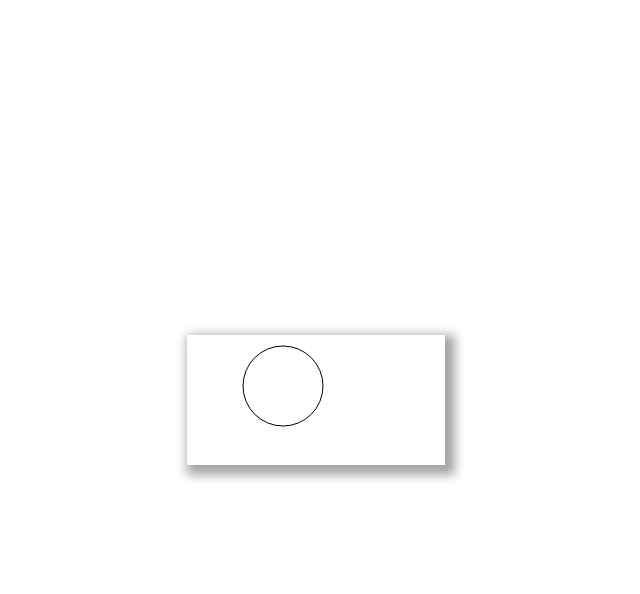
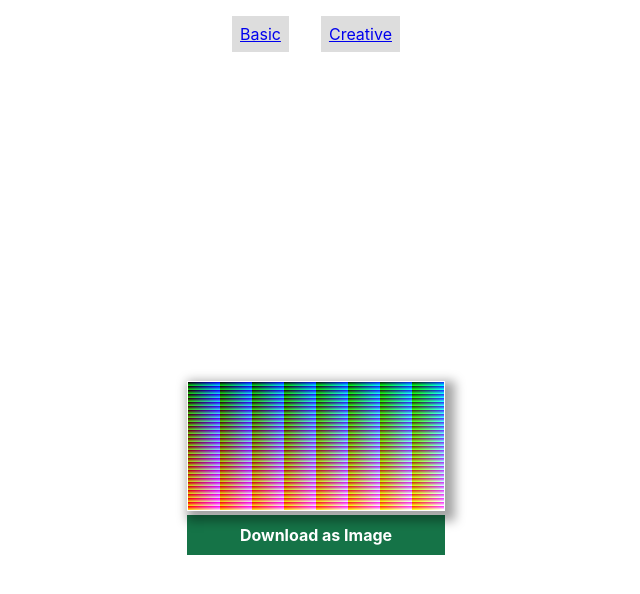
Before and after one commit to subhash-malireddy/ehg-test, a React (Create React App) app: page / in a window 1280 px wide. Shown: the top 594 px of the page, without its empty margins (324-964 px from the left). Built offline with nearby package versions, Linux system fonts and the light colour scheme.

Commit message:
basic page final commit

```diff
--- a/src/App.js
+++ b/src/App.js
@@ -2,7 +2,8 @@ import React, { useState, useEffect } from "react";
 import {
   HashRouter,
   Routes,
-  Route
+  Route,
+  Link
 } from "react-router-dom";
 import './App.scss';
 
@@ -32,14 +33,24 @@ useEffect(() => {
     }
   }, [])
   return (
+      <HashRouter>
+      <nav className='simple-nav'>
+          <ul>
+            <li>
+              <Link to="/">Basic</Link>
+            </li>
+            <li>
+              <Link to="/creative">Creative</Link>
+            </li>
+          </ul>
+        </nav>
     <div style={styles.centerContent}>
-    <HashRouter>
         <Routes>
-            <Route exact path="/" element={<Basic />}  />
-            <Route exact path="/creative" element={<Creative />}  />
+          <Route exact path="/" element={<Basic />} />
+          <Route exact path="/creative" element={<Creative />} />
         </Routes>
+    </div>
     </HashRouter>
-    </div>
   );
 }
 
--- a/src/App.scss
+++ b/src/App.scss
@@ -1,38 +1,17 @@
-.App {
-  text-align: center;
-}
-
-.App-logo {
-  height: 40vmin;
-  pointer-events: none;
-}
-
-@media (prefers-reduced-motion: no-preference) {
-  .App-logo {
-    animation: App-logo-spin infinite 20s linear;
+.simple-nav{
+  display: flex;
+  justify-content: center;
+  ul{
+    padding: 0;
+    li{
+      list-style: none;
+      display: inline;
+      margin: 1rem;
+      a{
+        display: inline-block;
+        padding: 8px;
+        background-color: #dddddd;
+      }
+    }
   }
 }
-
-.App-header {
-  background-color: #282c34;
-  min-height: 100vh;
-  display: flex;
-  flex-direction: column;
-  align-items: center;
-  justify-content: center;
-  font-size: calc(10px + 2vmin);
-  color: white;
-}
-
-.App-link {
-  color: #61dafb;
-}
-
-@keyframes App-logo-spin {
-  from {
-    transform: rotate(0deg);
-  }
-  to {
-    transform: rotate(360deg);
-  }
-}
--- a/src/components/pages/Basic.js
+++ b/src/components/pages/Basic.js
@@ -1,30 +1,47 @@
-import React, {useEffect, useRef} from 'react'
+import React, { useState, useEffect, useRef } from 'react'
 // import * as cSketch from 'canvas-sketch'
 import '../../styles/general.scss'
 
+import createColors from '../../utils/createColors'
 
 
 
 function Basic() {
 
     const canvasRef = useRef()
+    // const [colors, setColors] = useState([])
+    const [imgdwnldhref, setimgdwnldhref] = useState("")
 
-    const drawCircle = () => {
+    var startTime = performance.now()
+    const colors = createColors();
+    var endTime = performance.now()
+    console.log(`Call to createColors took ${endTime - startTime} milliseconds`)
+
+    // const handleSetColors = async () => {
+    //     await setColors(createColors())
+    // }
+
+    const plotcolors = () => {
         const ctx = canvasRef.current.getContext("2d");
-        ctx.beginPath();
-        ctx.arc(95, 50, 40, 0, 2 * Math.PI);
-        ctx.stroke();
+        const imgData = new ImageData(colors, 256, 128)
+        ctx.putImageData(imgData, 0, 0)
+    }
+
+    const downloadCanvasAsImage = (e) => {
+        const href = canvasRef.current.toDataURL('image/jpg');
+        setimgdwnldhref(href)
+        // console.log(canvasRef.current.toDataURL)
     }
 
     useEffect(() => {
-        drawCircle()
-        console.log(canvasRef.current)
-    }, [])
+        plotcolors()
+    })
 
     return (
-        <canvas ref={canvasRef} width="256" height="128" className='my-canvas'>
-
-        </canvas>
+        <div>
+            <canvas ref={canvasRef} width="256" height="128" className='my-canvas'></canvas>
+            <a href={imgdwnldhref} onClick={downloadCanvasAsImage} download="download" className="dwnld-link">Download as Image</a>
+        </div>
     )
 }
 
--- a/src/components/pages/Creative.js
+++ /dev/null
@@ -1,11 +0,0 @@
-import React from 'react'
-
-function Creative() {
-    return (
-        <div>
-            Creative
-        </div>
-    )
-}
-
-export default Creative
--- a/src/styles/general.scss
+++ b/src/styles/general.scss
@@ -6,3 +6,13 @@
         cursor: pointer;
     }
 }
+
+.dwnld-link{
+    display: block;
+    text-decoration: none;
+    padding: 10px;
+    background-color: #157347;
+    color: #fff;
+    font-weight: bold;
+    text-align: center;
+}
--- /dev/null
+++ b/src/utils/colorSteps32.js
@@ -0,0 +1,18 @@
+function colorSteps32() {
+    /*
+    This function creates a new color range from (0, 256) which has a step value of 8.
+    i.e the new color range will be from (8, 256) which contains 32 values
+    */
+    const newColorRange = []
+
+    for (let i = 0; i < 256;){
+        i+=8;
+        newColorRange.push(i)
+    }
+
+    console.log(newColorRange.length)
+    console.log(newColorRange)
+    return newColorRange
+}
+
+export default colorSteps32;
--- /dev/null
+++ b/src/utils/createColors.js
@@ -0,0 +1,116 @@
+import colorSteps32 from "./colorSteps32";
+
+// function createColors2 () {
+//     const colorRange = colorSteps32();
+//     let i = 0;
+
+//     let colors = new Uint8ClampedArray(256*128*4)
+//     let colors2 = []
+//     for(let r=colorRange[0]; r<=colorRange.at(-1); r+=8){
+//         for(let g=colorRange[0]; g<=colorRange.at(-1); g+=8){
+//             for(let b=colorRange[0]; b<=colorRange.at(-1); b+=8){
+//                 // const color = {r, g, b}
+//                 // colors.push(color)
+//                 colors2.push(r)
+//                 colors2.push(g)
+//                 colors2.push(b)
+//                 colors[i+0] = r
+//                 colors[i+1] = b
+//                 colors[i+2] = g
+//                 colors[i+3] = 255
+//                 i+=4
+//             }
+//         }
+//     }
+//     console.log(new Set(colors2).size)
+//     console.log(colors2)
+//     return colors2
+// }
+
+
+
+// function createColors () {
+//     let clrGenComplete = false;
+
+//     let colors = new Uint8ClampedArray(256*128*4)
+//     let colors2 = []
+//     let clrsIndex = 0
+//     let color = [8, 8, 8]
+
+
+//     while(!clrGenComplete){
+//         colors[clrsIndex+0] = color[2]
+//         colors[clrsIndex+1] = color[1]
+//         colors[clrsIndex+2] = color[0]
+//         colors[clrsIndex+3] = 255
+//         colors2.push(color[2])
+//         colors2.push(color[1])
+//         colors2.push(color[0])
+//         clrsIndex+=4
+
+//         color[0]+=8;
+
+//         if(color[0] === 264){
+//             color[1]+=8;
+//             color[0] = 8;
+//         }
+
+//         if (color[1] === 264) {
+//             color[2]+=8;
+//             color[1] = 8;
+//          }
+//          if (color[2] === 264) {
+//             clrGenComplete = true;
+//          }
+
+//     }
+
+//     console.log(colors2)
+//     console.log(new Set(colors2).size)
+//     return colors2
+// }
+
+// (function () {
+//     const colors1 = createColors2()
+//     const colors2 = createColors()
+//     console.log(Array.isArray(colors1) &&
+//     Array.isArray(colors2) &&
+//     colors1.length === colors2.length) && colors1.every((val, index) => val === colors2[index]);
+// })()
+function createColors () {
+    let clrGenComplete = false;
+
+    let colors = new Uint8ClampedArray(256*128*4)
+    let clrsIndex = 0
+    let color = [8, 8, 8]
+
+
+    while(!clrGenComplete){
+        colors[clrsIndex+0] = color[2]
+        colors[clrsIndex+1] = color[1]
+        colors[clrsIndex+2] = color[0]
+        colors[clrsIndex+3] = 255
+        clrsIndex+=4
+
+        color[0]+=8;
+
+        if(color[0] === 264){
+            color[1]+=8;
+            color[0] = 8;
+        }
+
+        if (color[1] === 264) {
+            color[2]+=8;
+            color[1] = 8;
+         }
+
+        if (color[2] === 264) {
+        clrGenComplete = true;
+        }
+
+    }
+    return colors
+}
+
+
+export default createColors;
```
Lines whose indentation alone changed are shown as unchanged.
